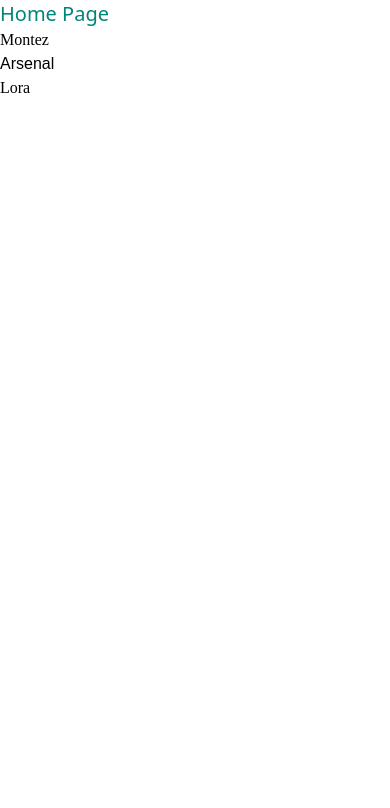
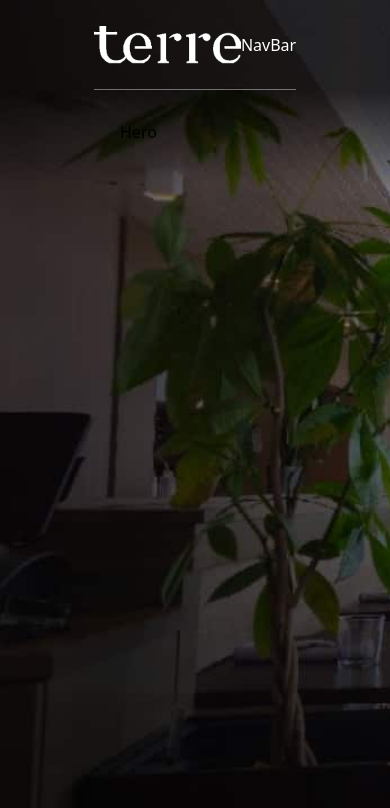
Before and after one commit to AnnMatsarska/terre-test, a Next.js app: page / in a window 390 px wide. Shown: the top 808 px of the page. Built offline with nearby package versions, Linux system fonts and the light colour scheme.

Commit message:
add header

```diff
--- a/src/app/layout.tsx
+++ b/src/app/layout.tsx
@@ -2,6 +2,7 @@ import React from 'react';
 import './globals.css';
 import type { Metadata } from 'next';
 import Favicon from '../../public/favicon.ico';
+import Header from '@/components/Header';
 
 interface Props {
   children: React.ReactNode;
@@ -17,6 +18,7 @@ export default function RootLayout({ children }: Props) {
   return (
     <html lang="en">
       <body>
+        <Header />
         <main>{children}</main>
       </body>
     </html>
--- a/src/app/page.tsx
+++ b/src/app/page.tsx
@@ -1,14 +1,11 @@
 'use client';
+
+import Hero from '@/components/Hero';
 
 export default function Home() {
   return (
-    <main>
-      <h1 className="text-xl text-secondary-green">Home Page</h1>
-      <div className="hover:cursor-custom">
-        <p className="font-montez">Montez</p>
-      </div>
-      <p className="font-arsenal">Arsenal</p>
-      <p className="font-serif">Lora</p>
-    </main>
+    <>
+      <Hero />
+    </>
   );
 }
--- /dev/null
+++ b/src/components/Header.tsx
@@ -0,0 +1,24 @@
+import Navbar from './NavBar';
+import Image from 'next/image';
+
+const Header = () => {
+  return (
+    <div className="w-full flex justify-center">
+      <header className="fixed top-0 z-10 h-[90px] border-b border-white border-opacity-40">
+        <div className="w-full h-full w-[340px] md:w-[728px] xl:w-[1360px] mx-auto flex justify-between items-center">
+          <Image
+            src="/logo.png"
+            alt="Logo"
+            width={147}
+            height={38}
+            priority={true}
+            className="w-[147px] h-[38px]"
+          />
+          <Navbar />
+        </div>
+      </header>
+    </div>
+  );
+};
+
+export default Header;
--- /dev/null
+++ b/src/components/Hero.tsx
@@ -0,0 +1,11 @@
+import React from 'react';
+
+const Hero = () => {
+  return (
+    <div className="bg-hero bg-cover h-screen pt-[120px]">
+      <div className="px-[120px]">Hero</div>
+    </div>
+  );
+};
+
+export default Hero;
--- /dev/null
+++ b/src/components/NavBar.tsx
@@ -0,0 +1,7 @@
+import React from 'react';
+
+const NavBar = () => {
+  return <div className="text-white">NavBar</div>;
+};
+
+export default NavBar;
--- a/tailwind.config.js
+++ b/tailwind.config.js
@@ -15,7 +15,15 @@ module.exports = {
         },
       },
       cursor: {
-        custom: 'url("/cursor.png"), auto', // Example custom cursor
+        custom: 'url("/cursor.png"), auto',
+      },
+      screens: {
+        mob: '360px',
+        xs: '480px',
+        '2xl': '1600px',
+      },
+      backgroundImage: {
+        hero: "url('/hero-bg.jpg')",
       },
     },
   },
```
Also changed, not shown: public/hero-bg.jpg (added), public/logo.png (added).
